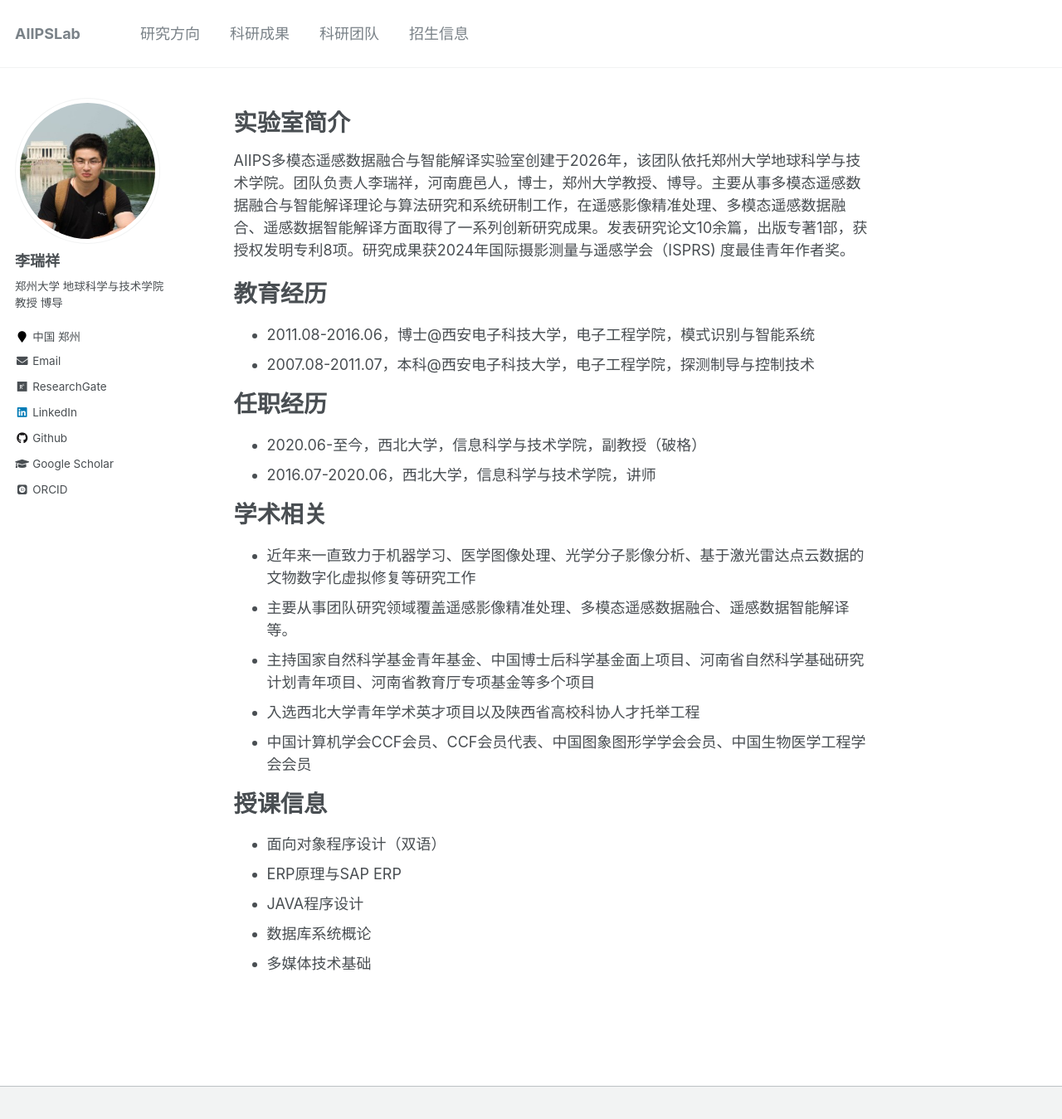
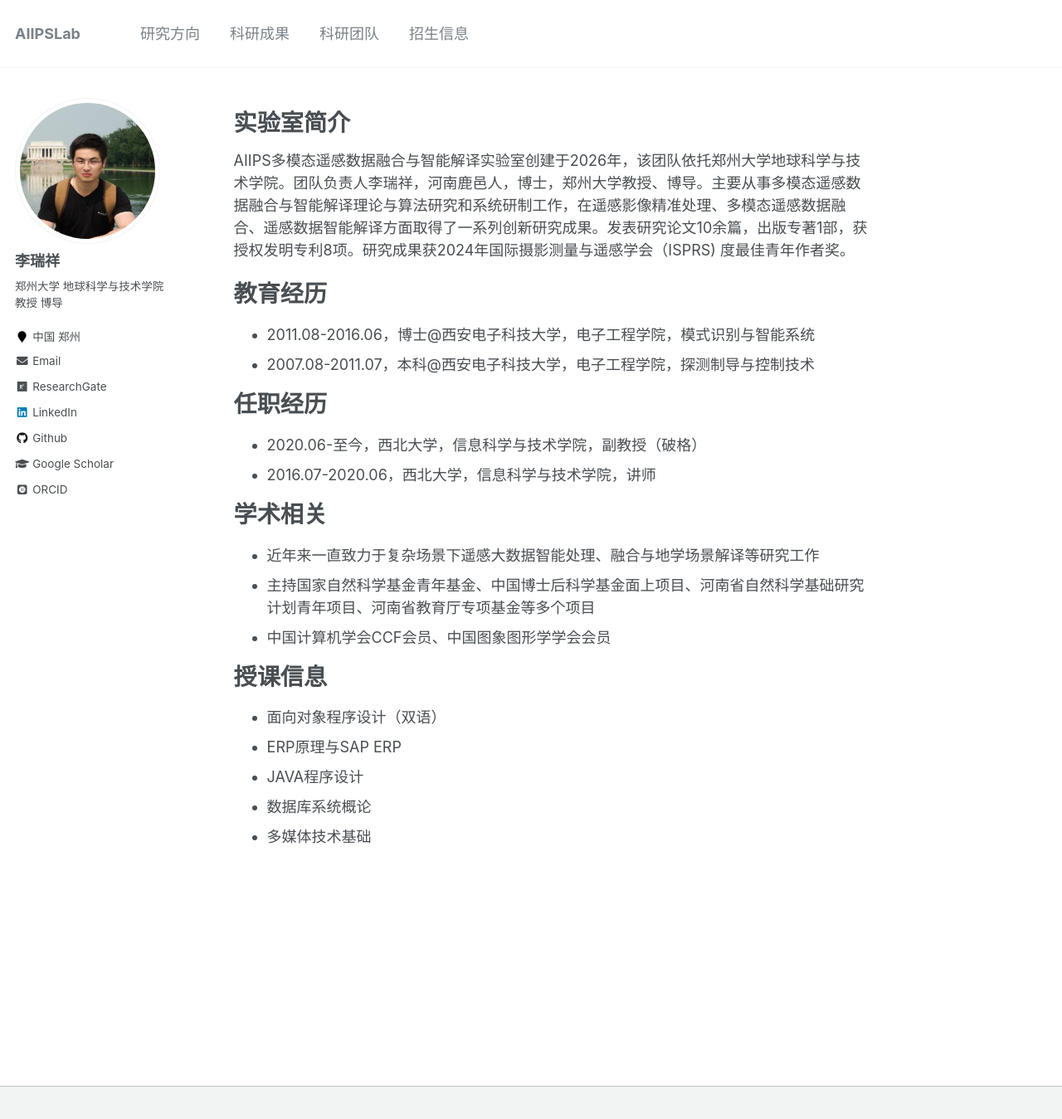
Before and after one commit to aiipslab/aiipslab.github.io, a Jekyll site: the page built from _pages/about.md, in a window 1280 px wide and 1382 px high. Shown: the top 1349 px of the window at 83% size. Built offline with Jekyll 4.4.1, drawn with Linux system fonts in a browser that asks for light colours; some web fonts are replaced.

Commit message:
Update about.md

```diff
--- a/_pages/about.md
+++ b/_pages/about.md
@@ -21,11 +21,9 @@ AIIPS多模态遥感数据融合与智能解译实验室创建于2026年，该
 
 学术相关
 ====
-+ 近年来一直致力于机器学习、医学图像处理、光学分子影像分析、基于激光雷达点云数据的文物数字化虚拟修复等研究工作
-+ 主要从事团队研究领域覆盖遥感影像精准处理、多模态遥感数据融合、遥感数据智能解译等。
++ 近年来一直致力于复杂场景下遥感大数据智能处理、融合与地学场景解译等研究工作
 + 主持国家自然科学基金青年基金、中国博士后科学基金面上项目、河南省自然科学基础研究计划青年项目、河南省教育厅专项基金等多个项目
-+ 入选西北大学青年学术英才项目以及陕西省高校科协人才托举工程
-+ 中国计算机学会CCF会员、CCF会员代表、中国图象图形学学会会员、中国生物医学工程学会会员
++ 中国计算机学会CCF会员、中国图象图形学学会会员
 
 授课信息
 ====
```
